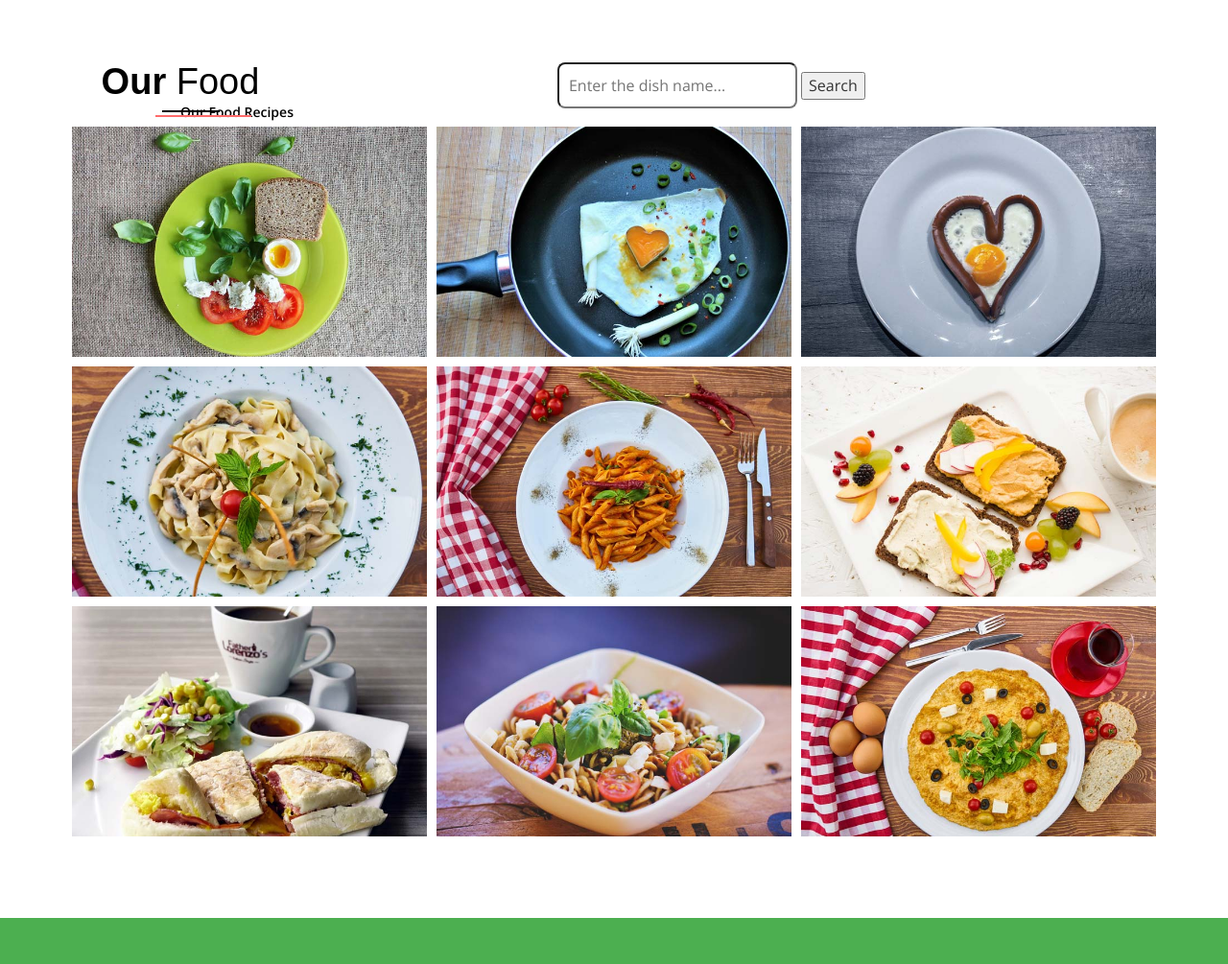
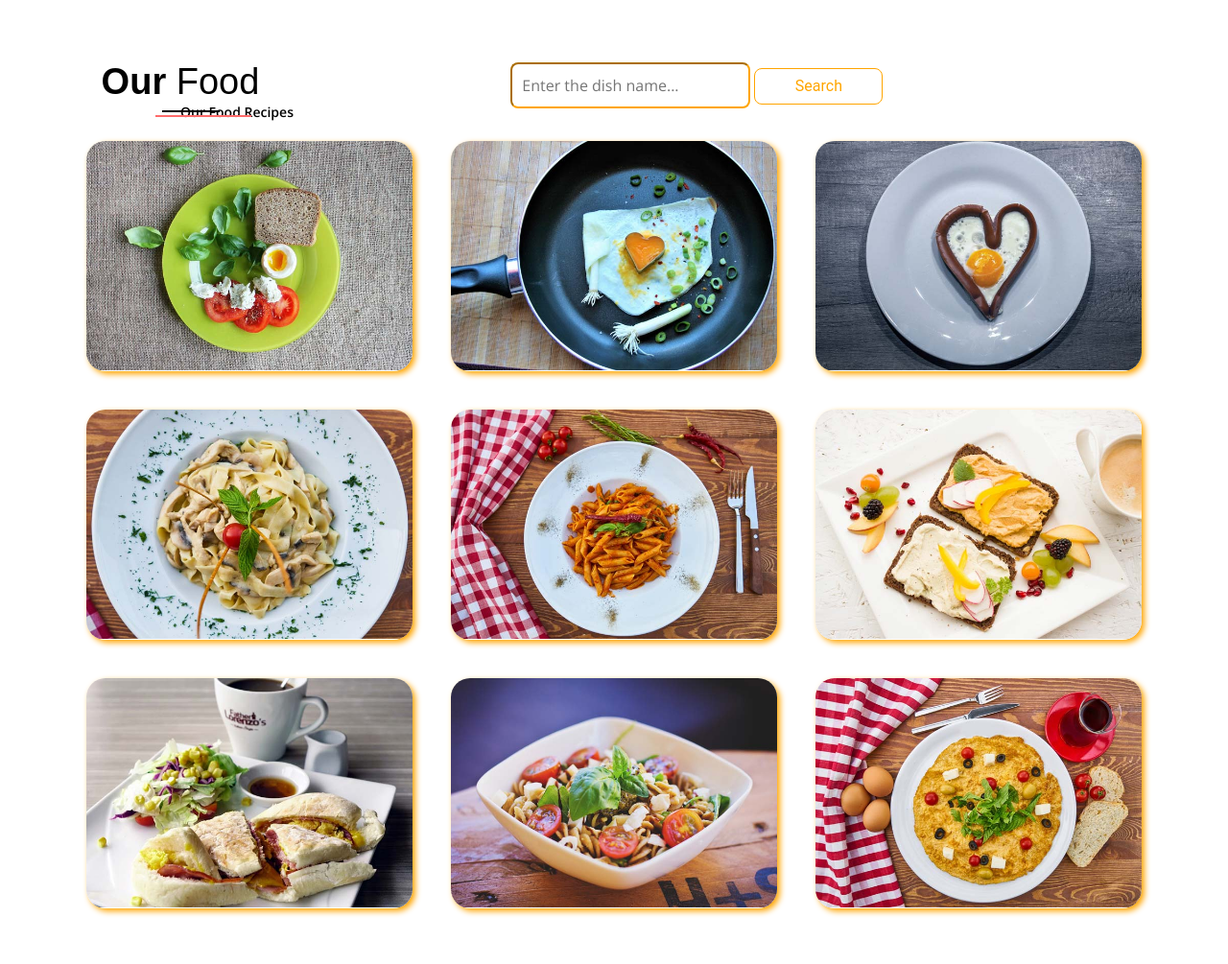
Before and after one commit to Anupkjha2601/food-recipes-website, a plain HTML site: page gallery.html in a window 1280 px wide. Shown: the part 320-1325 px from the top of the page at 96% size. Drawn offline with nearby package versions, Linux system fonts and the light colour scheme; a web font is replaced by a local one.

Commit message:
changed the gallery section

```diff
--- a/css/style.css
+++ b/css/style.css
@@ -198,6 +198,28 @@ header {
 }
 .slides-pagination a.current {
   background: #222;
+}
+
+.searchBtn{
+	margin-right:30px;
+	border:solid 1px orange;
+	border-radius:8px;
+	background-color:transparent;
+	font-family:"roboto";
+	width:134px;
+	color:orange;
+	height:38px;
+
+
+}
+.card{
+	border-radius: 20px;
+    box-shadow: 3px 3px 6px orange;
+	margin:15px;
+}
+.inputEle{
+	border-color:orange;
+	border-width:2px;
 }
 
 .slides-navigation {
--- a/gallery.html
+++ b/gallery.html
@@ -1,26 +1,47 @@
-
 <!DOCTYPE html>
 <html lang="en">
   <head>
-<title>Food Recipe a hotel Category Flat Bootstrap Responsive Website Template | Gallery :: w3layouts</title>
+    <title>
+      Food Recipe a hotel Category Flat Bootstrap Responsive Website Template |
+      Gallery :: w3layouts
+    </title>
+
     <!-- custom-theme -->
-<meta name="viewport" content="width=device-width, initial-scale=1">
+    <meta name="viewport" content="width=device-width, initial-scale=1" />
     <meta http-equiv="Content-Type" content="text/html; charset=utf-8" />
-<meta name="keywords" content="Food Recipe a Responsive web template, Bootstrap Web Templates, Flat Web Templates, Android Compatible web template,
-Smartphone Compatible web template, free webdesigns for Nokia, Samsung, LG, SonyEricsson, Motorola web design" />
-<script type="application/x-javascript"> addEventListener("load", function() { setTimeout(hideURLbar, 0); }, false);
-		function hideURLbar(){ window.scrollTo(0,1); } </script>
-
+    <meta
+      name="keywords"
+      content="Food Recipe a Responsive web template, Bootstrap Web Templates, Flat Web Templates, Android Compatible web template,
+Smartphone Compatible web template, free webdesigns for Nokia, Samsung, LG, SonyEricsson, Motorola web design"
+    />
+    <script type="application/x-javascript">
+      addEventListener("load", function() { setTimeout(hideURLbar, 0); }, false);
+      	function hideURLbar(){ window.scrollTo(0,1); }
+    </script>
 
     <!-- Favicon -->
-<link rel="icon" type="image/x-icon" href="./images/food-logo.png" sizes="32x32">
-
+    <link
+      rel="icon"
+      type="image/x-icon"
+      href="./images/food-logo.png"
+      sizes="32x32"
+    />
 
     <!-- //custom-theme -->
-<link href="css/bootstrap.css" rel="stylesheet" type="text/css" media="all" />
+    <link
+      href="css/bootstrap.css"
+      rel="stylesheet"
+      type="text/css"
+      media="all"
+    />
 
     <!-- gallery -->
-<link rel="stylesheet" href="css/lightGallery.css" type="text/css" media="all" />
+    <link
+      rel="stylesheet"
+      href="css/lightGallery.css"
+      type="text/css"
+      media="all"
+    />
     <!-- //gallery -->
 
     <link href="css/style.css" rel="stylesheet" type="text/css" media="all" />
@@ -32,16 +53,18 @@ Smartphone Compatible web template, free webdesigns for Nokia, Samsung, LG, Sony
     <link rel="stylesheet" href="css/font-awesome.min.css" />
     <!-- //font-awesome-icons -->
 
-
-<link href="//fonts.googleapis.com/css?family=Cookie" rel="stylesheet">
-<link href="//fonts.googleapis.com/css?family=Muli:200,200i,300,300i,400,400i,600,600i,700,700i,800,800i,900,900i&amp;subset=latin-ext,vietnamese" rel="stylesheet">
-<link href="//fonts.googleapis.com/css?family=Open+Sans:300,300i,400,400i,600,600i,700,700i,800,800i&amp;subset=cyrillic,cyrillic-ext,greek,greek-ext,latin-ext,vietnamese" rel="stylesheet">
-
+    <link href="//fonts.googleapis.com/css?family=Cookie" rel="stylesheet" />
+    <link
+      href="//fonts.googleapis.com/css?family=Muli:200,200i,300,300i,400,400i,600,600i,700,700i,800,800i,900,900i&amp;subset=latin-ext,vietnamese"
+      rel="stylesheet"
+    />
+    <link
+      href="//fonts.googleapis.com/css?family=Open+Sans:300,300i,400,400i,600,600i,700,700i,800,800i&amp;subset=cyrillic,cyrillic-ext,greek,greek-ext,latin-ext,vietnamese"
+      rel="stylesheet"
+    />
   </head>
 
   <body>
-
-
     <div class="banner-header banner2">
       <div class="banner-dott1">
         <!--header-->
@@ -49,7 +72,12 @@ Smartphone Compatible web template, free webdesigns for Nokia, Samsung, LG, Sony
           <div class="container-fluid">
             <nav class="navbar navbar-default">
               <div class="navbar-header navbar-left">
-					<button type="button" class="navbar-toggle collapsed" data-toggle="collapse" data-target="#bs-example-navbar-collapse-1">
+                <button
+                  type="button"
+                  class="navbar-toggle collapsed"
+                  data-toggle="collapse"
+                  data-target="#bs-example-navbar-collapse-1"
+                >
                   <span class="sr-only">Toggle navigation</span>
                   <span class="icon-bar"></span>
                   <span class="icon-bar"></span>
@@ -60,7 +88,10 @@ Smartphone Compatible web template, free webdesigns for Nokia, Samsung, LG, Sony
                 </div>
               </div>
               <!-- Collect the nav links, forms, and other content for toggling -->
-				<div class="collapse navbar-collapse navbar-right" id="bs-example-navbar-collapse-1">
+              <div
+                class="collapse navbar-collapse navbar-right"
+                id="bs-example-navbar-collapse-1"
+              >
                 <nav>
                   <ul class="nav navbar-nav">
                     <li><a href="index.html">Home</a></li>
@@ -68,7 +99,13 @@ Smartphone Compatible web template, free webdesigns for Nokia, Samsung, LG, Sony
                     <li><a href="services.html">Our Services</a></li>
                     <li class="active"><a href="gallery.html">Gallery</a></li>
                     <li class="dropdown">
-									<a href="#" class="dropdown-toggle" data-hover="Pages" data-toggle="dropdown">Short Codes <b class="caret"></b></a>
+                      <a
+                        href="#"
+                        class="dropdown-toggle"
+                        data-hover="Pages"
+                        data-toggle="dropdown"
+                        >Short Codes <b class="caret"></b
+                      ></a>
                       <ul class="dropdown-menu">
                         <li><a href="icons.html">Icons</a></li>
                         <li><a href="typography.html">Typography</a></li>
@@ -88,22 +125,49 @@ Smartphone Compatible web template, free webdesigns for Nokia, Samsung, LG, Sony
     <!-- gallery -->
     <div id="gallery" class="gallery_main">
       <div class="container">
-			<div style="display: flex; flex-wrap: wrap; justify-content: space-between; padding-top: 5px;">
+        <div
+          style="
+            display: flex;
+            flex-wrap: wrap;
+            justify-content: space-between;
+            padding-top: 5px;
+          "
+        >
           <div>
             <h2 class="heading">Our <span>Food</span></h2>
             <p class="heading">Our Food recipes</p>
           </div>
           <div>
-				  <input type="text" placeholder="Enter the dish name..." style="padding: 5px 10px; border-radius: 8px; height: 6vh; width: 250px;" />
-				  <button>Search</button>
+            <input
+              class="inputEle"
+              type="text"
+              placeholder="Enter the dish name..."
+              style="
+                padding: 5px 10px;
+                border-radius: 8px;
+                height: 6vh;
+                width: 250px;
+              "
+            />
+            <button class="searchBtn">Search</button>
           </div>
+
         </div>
         <div class="w3l_gallery_grids">
           <ul class="w3l_gallery_grid gallery" id="lightGallery">
-					<li data-title="Healthy Food" data-desc="Lorem Ipsum is simply dummy text of the printing." data-src="images/gallery1.jpg" data-responsive-src="images/1.jpg">
-						<div class="w3_w3l_gallery_grid box">
+            <li
+              data-title="Healthy Food"
+              data-desc="Lorem Ipsum is simply dummy text of the printing."
+              data-src="images/gallery1.jpg"
+              data-responsive-src="images/1.jpg"
+            >
+              <div class="w3_w3l_gallery_grid box card shadow">
                 <a href="#">
-								<img src="images/gallery1.jpg" alt=" " class="img-responsive" />
+                  <img
+                    src="images/gallery1.jpg"
+                    alt=" "
+                    class="img-responsive"
+                  />
                   <div class="caption scale-caption">
                     <h3>Healthy Food</h3>
                     <p>required for human nutrition</p>
@@ -111,10 +175,19 @@ Smartphone Compatible web template, free webdesigns for Nokia, Samsung, LG, Sony
                 </a>
               </div>
             </li>
-					<li data-title="Healthy Food" data-desc="Lorem Ipsum is simply dummy text of the printing." data-src="images/gallery2.jpg" data-responsive-src="images/7.jpg">
-						<div class="w3_w3l_gallery_grid box">
+            <li
+              data-title="Healthy Food"
+              data-desc="Lorem Ipsum is simply dummy text of the printing."
+              data-src="images/gallery2.jpg"
+              data-responsive-src="images/7.jpg"
+            >
+              <div class="w3_w3l_gallery_grid card box">
                 <a href="#">
-								<img src="images/gallery2.jpg" alt=" " class="img-responsive" />
+                  <img
+                    src="images/gallery2.jpg"
+                    alt=" "
+                    class="img-responsive"
+                  />
                   <div class="caption scale-caption">
                     <h3>Healthy Food</h3>
                     <p>required for human nutrition</p>
@@ -122,10 +195,19 @@ Smartphone Compatible web template, free webdesigns for Nokia, Samsung, LG, Sony
                 </a>
               </div>
             </li>
-					<li data-title="Healthy Food" data-desc="Lorem Ipsum is simply dummy text of the printing." data-src="images/gallery3.jpg" data-responsive-src="images/5.jpg">
-						<div class="w3_w3l_gallery_grid box">
+            <li
+              data-title="Healthy Food"
+              data-desc="Lorem Ipsum is simply dummy text of the printing."
+              data-src="images/gallery3.jpg"
+              data-responsive-src="images/5.jpg"
+            >
+              <div class="w3_w3l_gallery_grid card box">
                 <a href="#">
-								<img src="images/gallery3.jpg" alt=" " class="img-responsive" />
+                  <img
+                    src="images/gallery3.jpg"
+                    alt=" "
+                    class="img-responsive"
+                  />
                   <div class="caption scale-caption">
                     <h3>Healthy Food</h3>
                     <p>required for human nutrition</p>
@@ -133,10 +215,19 @@ Smartphone Compatible web template, free webdesigns for Nokia, Samsung, LG, Sony
                 </a>
               </div>
             </li>
-					<li data-title="Healthy Food" data-desc="Lorem Ipsum is simply dummy text of the printing." data-src="images/gallery4.jpg" data-responsive-src="images/6.jpg">
-						<div class="w3_w3l_gallery_grid box">
+            <li
+              data-title="Healthy Food"
+              data-desc="Lorem Ipsum is simply dummy text of the printing."
+              data-src="images/gallery4.jpg"
+              data-responsive-src="images/6.jpg"
+            >
+              <div class="w3_w3l_gallery_grid card box">
                 <a href="#">
-								<img src="images/gallery4.jpg" alt=" " class="img-responsive" />
+                  <img
+                    src="images/gallery4.jpg"
+                    alt=" "
+                    class="img-responsive"
+                  />
                   <div class="caption scale-caption">
                     <h3>Healthy Food</h3>
                     <p>required for human nutrition</p>
@@ -144,10 +235,19 @@ Smartphone Compatible web template, free webdesigns for Nokia, Samsung, LG, Sony
                 </a>
               </div>
             </li>
-					<li data-title="Healthy Food" data-desc="Lorem Ipsum is simply dummy text of the printing." data-src="images/gallery5.jpg" data-responsive-src="images/8.jpg">
-						<div class="w3_w3l_gallery_grid box">
+            <li
+              data-title="Healthy Food"
+              data-desc="Lorem Ipsum is simply dummy text of the printing."
+              data-src="images/gallery5.jpg"
+              data-responsive-src="images/8.jpg"
+            >
+              <div class="w3_w3l_gallery_grid card box">
                 <a href="#">
-								<img src="images/gallery5.jpg" alt=" " class="img-responsive" />
+                  <img
+                    src="images/gallery5.jpg"
+                    alt=" "
+                    class="img-responsive"
+                  />
                   <div class="caption scale-caption">
                     <h3>Healthy Food</h3>
                     <p>required for human nutrition</p>
@@ -155,10 +255,19 @@ Smartphone Compatible web template, free webdesigns for Nokia, Samsung, LG, Sony
                 </a>
               </div>
             </li>
-					<li data-title="Healthy Food" data-desc="Lorem Ipsum is simply dummy text of the printing." data-src="images/gallery8.jpg" data-responsive-src="images/9.jpg">
-						<div class="w3_w3l_gallery_grid box">
+            <li
+              data-title="Healthy Food"
+              data-desc="Lorem Ipsum is simply dummy text of the printing."
+              data-src="images/gallery8.jpg"
+              data-responsive-src="images/9.jpg"
+            >
+              <div class="w3_w3l_gallery_grid card box">
                 <a href="#">
-								<img src="images/gallery8.jpg" alt=" " class="img-responsive" />
+                  <img
+                    src="images/gallery8.jpg"
+                    alt=" "
+                    class="img-responsive"
+                  />
                   <div class="caption scale-caption">
                     <h3>Healthy Food</h3>
                     <p>required for human nutrition</p>
@@ -166,10 +275,19 @@ Smartphone Compatible web template, free webdesigns for Nokia, Samsung, LG, Sony
                 </a>
               </div>
             </li>
-					<li data-title="Healthy Food" data-desc="Lorem Ipsum is simply dummy text of the printing." data-src="images/gallery7.jpg" data-responsive-src="images/10.jpg">
-						<div class="w3_w3l_gallery_grid box">
+            <li
+              data-title="Healthy Food"
+              data-desc="Lorem Ipsum is simply dummy text of the printing."
+              data-src="images/gallery7.jpg"
+              data-responsive-src="images/10.jpg"
+            >
+              <div class="w3_w3l_gallery_grid card box">
                 <a href="#">
-								<img src="images/gallery7.jpg" alt=" " class="img-responsive" />
+                  <img
+                    src="images/gallery7.jpg"
+                    alt=" "
+                    class="img-responsive"
+                  />
                   <div class="caption scale-caption">
                     <h3>Healthy Food</h3>
                     <p>required for human nutrition</p>
@@ -177,10 +295,19 @@ Smartphone Compatible web template, free webdesigns for Nokia, Samsung, LG, Sony
                 </a>
               </div>
             </li>
-					<li data-title="Healthy Food" data-desc="Lorem Ipsum is simply dummy text of the printing." data-src="images/gallery9.jpg" data-responsive-src="images/11.jpg">
-						<div class="w3_w3l_gallery_grid box">
+            <li
+              data-title="Healthy Food"
+              data-desc="Lorem Ipsum is simply dummy text of the printing."
+              data-src="images/gallery9.jpg"
+              data-responsive-src="images/11.jpg"
+            >
+              <div class="w3_w3l_gallery_grid card box">
                 <a href="#">
-								<img src="images/gallery9.jpg" alt=" " class="img-responsive" />
+                  <img
+                    src="images/gallery9.jpg"
+                    alt=" "
+                    class="img-responsive"
+                  />
                   <div class="caption scale-caption">
                     <h3>Healthy Food</h3>
                     <p>required for human nutrition</p>
@@ -188,10 +315,19 @@ Smartphone Compatible web template, free webdesigns for Nokia, Samsung, LG, Sony
                 </a>
               </div>
             </li>
-					<li data-title="Healthy Food" data-desc="Lorem Ipsum is simply dummy text of the printing." data-src="images/gallery6.jpg" data-responsive-src="images/12.jpg">
-						<div class="w3_w3l_gallery_grid box">
+            <li
+              data-title="Healthy Food"
+              data-desc="Lorem Ipsum is simply dummy text of the printing."
+              data-src="images/gallery6.jpg"
+              data-responsive-src="images/12.jpg"
+            >
+              <div class="w3_w3l_gallery_grid card box">
                 <a href="#">
-								<img src="images/gallery6.jpg" alt=" " class="img-responsive" />
+                  <img
+                    src="images/gallery6.jpg"
+                    alt=" "
+                    class="img-responsive"
+                  />
                   <div class="caption scale-caption">
                     <h3>Healthy Food</h3>
                     <p>required for human nutrition</p>
@@ -200,7 +336,7 @@ Smartphone Compatible web template, free webdesigns for Nokia, Samsung, LG, Sony
               </div>
             </li>
           </ul>
-				<div class="clearfix"> </div>
+          <div class="clearfix"></div>
         </div>
       </div>
     </div>
@@ -214,8 +350,13 @@ Smartphone Compatible web template, free webdesigns for Nokia, Samsung, LG, Sony
         </div>
         <div class="col-md-8">
           <form action="#" method="get">
-				<input type="email" name="email" placeholder="Enter Your Email Address" required="">
-				<input type="submit" value="">
+            <input
+              type="email"
+              name="email"
+              placeholder="Enter Your Email Address"
+              required=""
+            />
+            <input type="submit" value="" />
           </form>
           <div class="clearfix"></div>
         </div>
@@ -231,9 +372,18 @@ Smartphone Compatible web template, free webdesigns for Nokia, Samsung, LG, Sony
           <div class="footer-top">
             <div class="col-md-4 ftr-grid fg1">
               <h3>opening timings</h3>
-					<p><span class="fa fa-clock-o" aria-hidden="true"></span><span>Mon - friday</span> : 9am to 8pm</p>
-					<p><span class="fa fa-clock-o" aria-hidden="true"></span><span>Saturday</span> : 9am to 5pm</p>
-					<p><span class="fa fa-clock-o" aria-hidden="true"></span><span>Sunday</span> : 6am to 11pm</p>
+              <p>
+                <span class="fa fa-clock-o" aria-hidden="true"></span
+                ><span>Mon - friday</span> : 9am to 8pm
+              </p>
+              <p>
+                <span class="fa fa-clock-o" aria-hidden="true"></span
+                ><span>Saturday</span> : 9am to 5pm
+              </p>
+              <p>
+                <span class="fa fa-clock-o" aria-hidden="true"></span
+                ><span>Sunday</span> : 6am to 11pm
+              </p>
             </div>
             <div class="col-md-4 ftr-grid fg2 mid-gd">
               <h3>Our Address</h3>
@@ -244,7 +394,7 @@ Smartphone Compatible web template, free webdesigns for Nokia, Samsung, LG, Sony
                 <div class="ftr-text">
                   <p>Lorem ipsum dolor sit amet.</p>
                 </div>
-						<div class="clearfix"> </div>
+                <div class="clearfix"></div>
               </div>
               <div class="ftr-address">
                 <div class="local">
@@ -253,43 +403,72 @@ Smartphone Compatible web template, free webdesigns for Nokia, Samsung, LG, Sony
                 <div class="ftr-text">
                   <p>+1 (512) 154 8176</p>
                 </div>
-						<div class="clearfix"> </div>
+                <div class="clearfix"></div>
               </div>
               <div class="ftr-address">
                 <div class="local">
                   <i class="fa fa-envelope" aria-hidden="true"></i>
                 </div>
                 <div class="ftr-text">
-							<p><a href="mailto:anupkjha01@gmail.com">anupkjha01@gmail.com</a></p>
+                  <p>
+                    <a href="mailto:anupkjha01@gmail.com"
+                      >anupkjha01@gmail.com</a
+                    >
+                  </p>
                 </div>
-						<div class="clearfix"> </div>
+                <div class="clearfix"></div>
               </div>
             </div>
             <div class="col-md-4 ftr-grid fg2">
               <h3>Recent posts</h3>
-					<p>Vestibulum ante ipsum primis in faucibus orci luctus et ultrices.</p>
+              <p>
+                Vestibulum ante ipsum primis in faucibus orci luctus et
+                ultrices.
+              </p>
               <div class="more-button">
                 <a href="#">Read more</a>
               </div>
             </div>
-			   <div class="clearfix"> </div>
+            <div class="clearfix"></div>
           </div>
-
         </div>
       </div>
     </div>
     <div class="copyrights">
       <div class="container">
         <div class="copyright">
-			<p>&copy; 2022 Food Recipe. All Rights Reserved | Design &copy; by Anup Kumar Jha </p>
+          <p>
+            &copy; 2022 Food Recipe. All Rights Reserved | Design &copy; by Anup
+            Kumar Jha
+          </p>
         </div>
         <div class="social-icons">
           <ul>
-				<li><a href="https://www.facebook.com/anup.jha.108889"><i class="fa fa-facebook" aria-hidden="true"></i></a></li>
-				<li><a href="https://twitter.com/AnupKum59920381"><i class="fa fa-twitter" aria-hidden="true"></i></a></li>
-				<li><a href="mailto:anupkjha01@gmail.com"><i class="fa fa-google-plus" aria-hidden="true"></i></a></li>
-				<li><a href="https://www.instagram.com/anup.jha.108889/"><i class="fa fa-instagram" aria-hidden="true"></i></a></li>
-				<li><a href="https://www.linkedin.com/in/anup-kumar-jha-36a393201"><i class="fa fa-linkedin" aria-hidden="true"></i></a></li>
+            <li>
+              <a href="https://www.facebook.com/anup.jha.108889"
+                ><i class="fa fa-facebook" aria-hidden="true"></i
+              ></a>
+            </li>
+            <li>
+              <a href="https://twitter.com/AnupKum59920381"
+                ><i class="fa fa-twitter" aria-hidden="true"></i
+              ></a>
+            </li>
+            <li>
+              <a href="mailto:anupkjha01@gmail.com"
+                ><i class="fa fa-google-plus" aria-hidden="true"></i
+              ></a>
+            </li>
+            <li>
+              <a href="https://www.instagram.com/anup.jha.108889/"
+                ><i class="fa fa-instagram" aria-hidden="true"></i
+              ></a>
+            </li>
+            <li>
+              <a href="https://www.linkedin.com/in/anup-kumar-jha-36a393201"
+                ><i class="fa fa-linkedin" aria-hidden="true"></i
+              ></a>
+            </li>
           </ul>
         </div>
         <div class="clearfix"></div>
@@ -299,18 +478,17 @@ Smartphone Compatible web template, free webdesigns for Nokia, Samsung, LG, Sony
 
     <script src="js/lightGallery.js"></script>
     <script>
-    	 $(document).ready(function() {
+      $(document).ready(function () {
         $("#lightGallery").lightGallery({
-				mode:"fade",
-				speed:800,
-				caption:true,
-				desc:true,
-				mobileSrc:true
+          mode: "fade",
+          speed: 800,
+          caption: true,
+          desc: true,
+          mobileSrc: true,
         });
       });
     </script>
     <!-- //gallery -->
-
 
     <!-- start-smoth-scrolling -->
     <script src="js/SmoothScroll.min.js"></script>
@@ -321,16 +499,19 @@ Smartphone Compatible web template, free webdesigns for Nokia, Samsung, LG, Sony
       jQuery(document).ready(function ($) {
         $(".scroll").click(function (event) {
           event.preventDefault();
-				$('html,body').animate({
-					scrollTop: $(this.hash).offset().top
-				}, 1000);
+          $("html,body").animate(
+            {
+              scrollTop: $(this.hash).offset().top,
+            },
+            1000
+          );
         });
       });
     </script>
 
     <!-- here stars scrolling icon -->
     <script type="text/javascript">
-		$(document).ready(function() {
+      $(document).ready(function () {
         /*
 				var defaults = {
 				containerID: 'toTop', // fading element id
@@ -340,8 +521,7 @@ Smartphone Compatible web template, free webdesigns for Nokia, Samsung, LG, Sony
 				};
 			*/
 
-			$().UItoTop({ easingType: 'easeOutQuart' });
-
+        $().UItoTop({ easingType: "easeOutQuart" });
       });
     </script>
     <!-- //here ends scrolling icon -->
@@ -349,6 +529,5 @@ Smartphone Compatible web template, free webdesigns for Nokia, Samsung, LG, Sony
     <!-- for bootstrap working -->
     <script src="js/bootstrap.js"></script>
     <!-- //for bootstrap working -->
-
   </body>
 </html>
```
Lines whose indentation alone changed are shown as unchanged.
